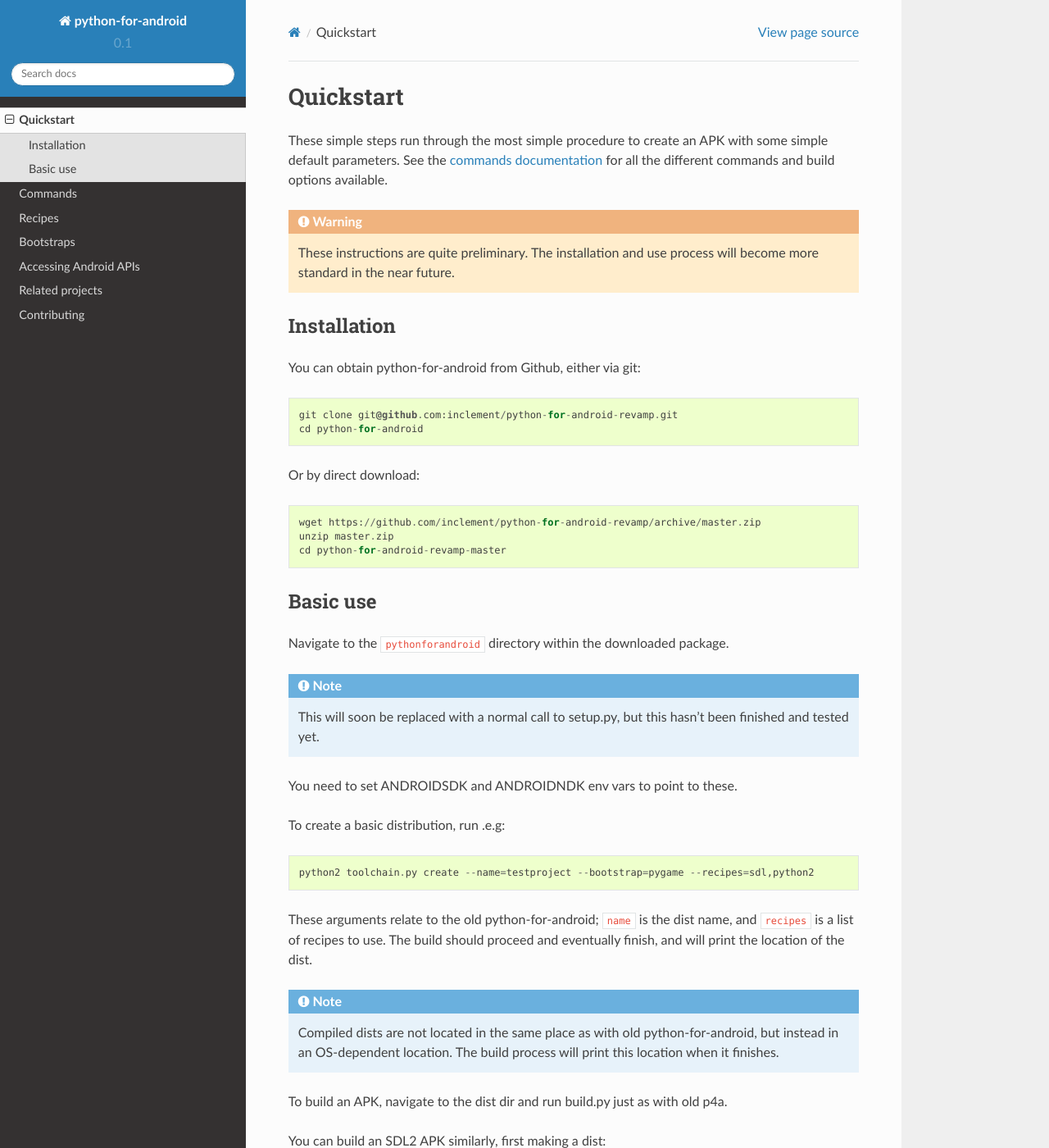
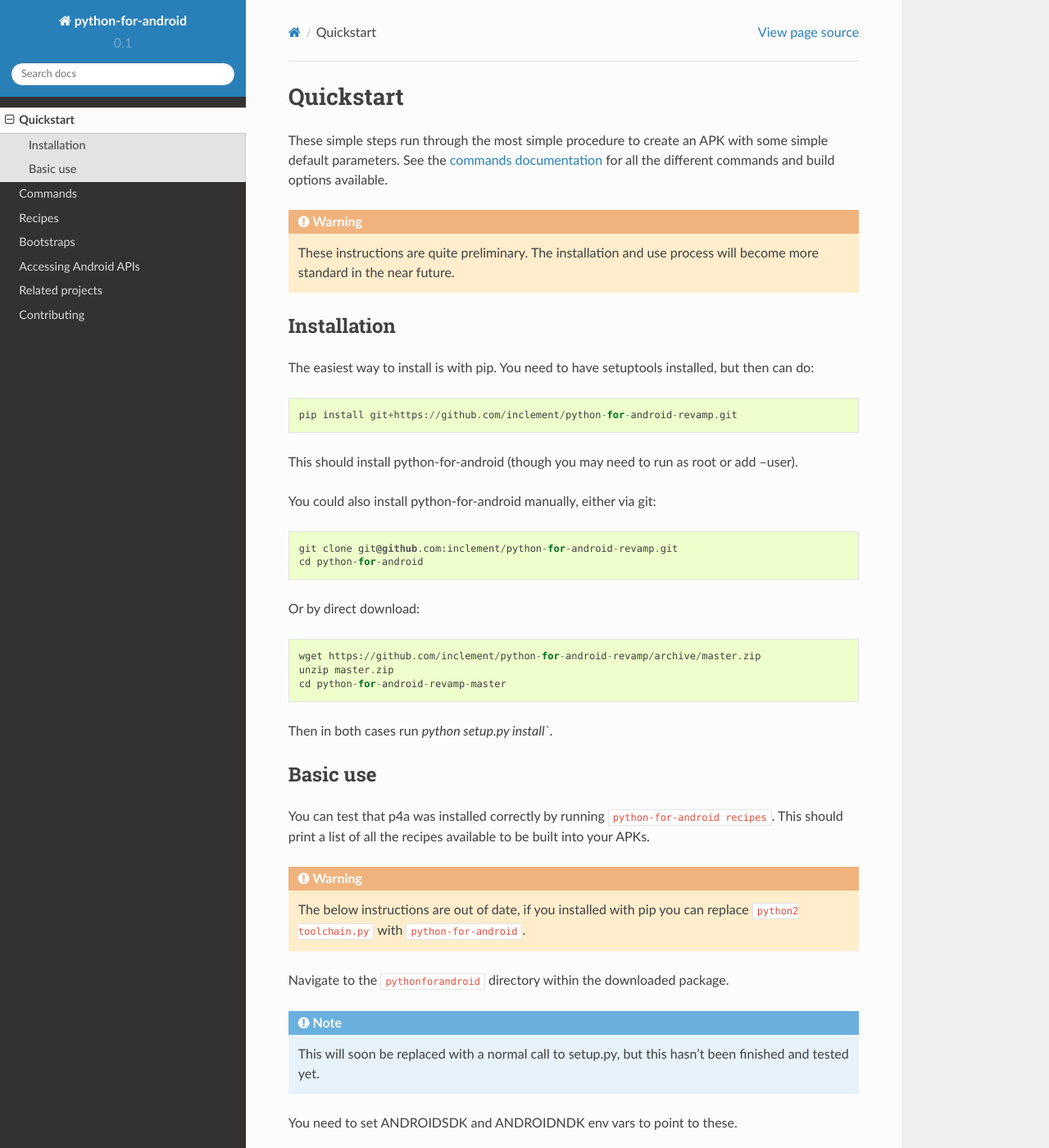
Before and after one commit to kivy/python-for-android, a Sphinx documentation site: the page built from doc/source/quickstart.rst, in a window 1280 px wide and 1400 px high. Shown: the whole window at 82% size. Built offline with Sphinx 7.4.7 and the Read the Docs theme 2.0.0, drawn with Linux system fonts in a browser that asks for light colours; pages that are not in the unit, such as notebooks, are missing from menus.

Commit message:
Updated quickstart to add pip install

```diff
--- a/doc/source/quickstart.rst
+++ b/doc/source/quickstart.rst
@@ -15,7 +15,13 @@
 Installation
 ------------
 
-You can obtain python-for-android from Github, either via git::
+The easiest way to install is with pip. You need to have setuptools installed, but then can do::
+
+  pip install git+https://github.com/inclement/python-for-android-revamp.git
+
+This should install python-for-android (though you may need to run as root or add --user).
+
+You could also install python-for-android manually, either via git::
 
   git clone git@github.com:inclement/python-for-android-revamp.git
   cd python-for-android
@@ -26,9 +32,19 @@
   unzip master.zip
   cd python-for-android-revamp-master
 
+Then in both cases run `python setup.py install``.
+
 
 Basic use
 ---------
+
+You can test that p4a was installed correctly by running
+``python-for-android recipes``. This should print a list of all the
+recipes available to be built into your APKs.
+
+.. warning:: The below instructions are out of date, if you installed
+             with pip you can replace ``python2 toolchain.py`` with
+             ``python-for-android``.
 
 Navigate to the ``pythonforandroid`` directory within the downloaded package.
 
```
